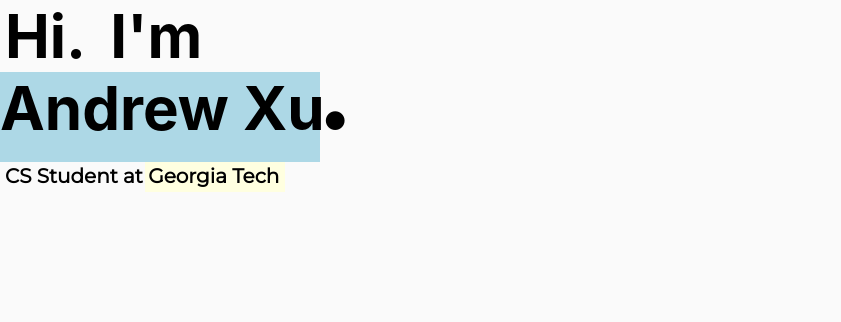
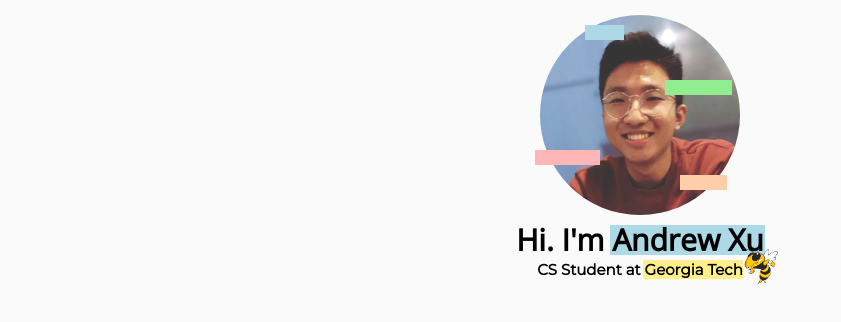
Before and after one commit to andwxu/andwxu.github.io, a React (Create React App) app: page / in a window 1280 px wide. Shown: the top 322 px of the page, without its empty margins (0-841 px from the left). Built offline with nearby package versions, Linux system fonts and the light colour scheme.

Commit message:
changed layout to work for desktop, added profile icon, effects, and georgia tech logo

```diff
--- a/src/App.css
+++ b/src/App.css
@@ -9,41 +9,76 @@ html, body {
 .container {
   min-height: 100vh;
   background: #fafafa;
+  text-align: center;
+}
+
+.container img {
+  border-radius: 50%;
+  width: 200px;
+  margin-top: 15px;
+  filter: brightness(120%);
+}
+
+.container img:hover {
+  filter: brightness(130%);
+}
+
+.profile {
+  width: 240px;
+  margin: 0 auto;
+}
+
+.profile-box {
+  will-change: width, height, left, top;
+  position: absolute;
+}
+
+.introduction {
+  margin: auto;
+  text-align: center;
+  position: relative;
+  background: transparent;
+  display: block;
+}
+
+.highlights img {
+  border-radius: 0;
+  display: inline-block;
+  width: 40px;
+  position: absolute;
+  z-index: 150;
 }
 
 h1 {
-  font-size: 60px;
-  margin: 5px 5px 5px 5px;
+  font-size: 30px;
+  margin: auto;
   display: inline;
+  font-family: 'Open Sans';
+  cursor: default;
 }
 
 h2 {
-  font-size: 60px;
-  margin: 5px 5px 5px 5px;
+  font-size: 30px;
+  margin: auto;
   display: inline;
+  font-family: 'Open Sans';
+  cursor: default;
 }
 
 h3 {
-  position: absolute;
-  margin: 0;
-  font-size: 60px;
-  z-index: 5;
+  font-size: 30px;
+  margin: auto;
+  display: inline;
+  font-family: 'Open Sans';
+  z-index: 100;
+  cursor: default;
 }
 
 h4 {
-  position: absolute;
-  left: 321px;
-  display: inline;
-  font-size: 60px;
+  display: block;
+  font-size: 15px;
   z-index: 100;
+  margin: 0;
+  font-family: 'Montserrat';
+  cursor: default;
 }
-
-h5 {
-  position: absolute;
-  margin-top: 92px;
-  margin-left: 5px;
-  display: block;
-  font-size: 20px;
-  z-index: 100;
-  font-family: 'Montserrat';
-}
--- a/src/App.js
+++ b/src/App.js
@@ -1,12 +1,17 @@
 import React from 'react';
 import './index.css';
 import './App.css';
+import Profile from './Profile';
 import Highlight from  './Highlight';
 import Hi from './Hi';
+import Bubble1 from './Bubble1';
+import Bubble2 from './Bubble2';
+import Bubble3 from './Bubble3';
 
 function App() {
   return (
     <div className='container' id='container'>
+      <Profile />
       <Hi />
       <Highlight />
     </div>
--- /dev/null
+++ b/src/Bubble1.js
@@ -0,0 +1,27 @@
+import React, { useState } from 'react';
+import { useSpring, animated } from 'react-spring';
+
+let loaded = false;
+
+export default function Bubble1() {
+    const [state, toggle] = useState(false);
+
+    const props = useSpring({
+        from: { width: '0px', background: state ? 'lightpink' : 'red', marginLeft: '50px'},
+        to: { width: '200px', background: state ? 'red' : 'lightpink' },
+        delay: loaded ? 0 : 4000,
+    });
+
+    return (
+        <div>
+            <animated.div style={props} onClick={() => {loaded = true;toggle(!state);}}>
+                <div style={style}></div>
+            </animated.div>
+        </div>
+    )
+}
+
+const style = {
+    height: '75px',
+    marginTop: '15px',
+}
--- /dev/null
+++ b/src/Bubble2.js
@@ -0,0 +1,27 @@
+import React, { useState } from 'react';
+import { useSpring, animated } from 'react-spring';
+
+let loaded = false;
+
+export default function Bubble() {
+    const [state, toggle] = useState(false);
+
+    const props = useSpring({
+        from: { width: '0px', background: state ? 'lightgreen' : 'green', marginLeft: '100px' },
+        to: { width: '200px', background: state ? 'green' : 'lightgreen' },
+        delay: loaded ? 0 : 4500,
+    });
+
+    return (
+        <div>
+            <animated.div style={props} onClick={() => {loaded = true;toggle(!state);}}>
+                <div style={style}></div>
+            </animated.div>
+        </div>
+    )
+}
+
+const style = {
+    height: '75px',
+    marginTop: '25px',
+}
--- /dev/null
+++ b/src/Bubble3.js
@@ -0,0 +1,27 @@
+import React, { useState } from 'react';
+import { useSpring, animated } from 'react-spring';
+
+let loaded = false;
+
+export default function Bubble() {
+    const [state, toggle] = useState(false);
+
+    const props = useSpring({
+        from: { width: '0px', background: state ? '#dfbdff' : 'purple', marginLeft: '150px' },
+        to: { width: '200px', background: state ? 'purple' : '#dfbdff' },
+        delay: loaded ? 0 : 5000,
+    });
+
+    return (
+        <div>
+            <animated.div style={props} onClick={() => {loaded = true;toggle(!state);}}>
+                <div style={style}></div>
+            </animated.div>
+        </div>
+    )
+}
+
+const style = {
+    height: '75px',
+    marginTop: '25px',
+}
--- a/src/Hi.js
+++ b/src/Hi.js
@@ -4,41 +4,48 @@ import { useSpring, animated } from 'react-spring';
 export default function Hi() {
     const props = useSpring({
         opacity: 1,
-        from: { opacity: 0 },
+        from: {
+            opacity: 0,
+            position: 'relative',
+        },
         delay: 300,
     });
 
     const props2 = useSpring({
         opacity: 1,
-        from: { opacity: 0 },
+        from: {
+            opacity: 0,
+            position: 'relative',
+        },
         delay: 800,
     });
 
     const props3 = useSpring({
         opacity: 1,
-        from: { opacity: 0 },
+        from: {
+            opacity: 0,
+            zIndex: '100',
+            position: 'relative',
+        },
         delay: 1200,
     });
 
     const props4 = useSpring({
         opacity: 1,
-        from: { opacity: 0 },
+        from: {
+            opacity: 0,
+            zIndex: '100',
+            position: 'relative',
+        },
         delay: 2000,
     });
 
-    const props5 = useSpring({
-        opacity: 1,
-        from: { opacity: 0 },
-        delay: 2500,
-    });
-
     return (
-        <div>
+        <div className='introduction'>
             <animated.h1 style={props}>Hi.</animated.h1>
-            <animated.h2 style={props2}> I'm</animated.h2>
+            <animated.h2 style={props2}> I'm </animated.h2>
             <animated.h3 style={props3}>Andrew Xu</animated.h3>
-            <animated.h4 style={props4}>•</animated.h4>
-            <animated.h5 style={props5}>CS Student at Georgia Tech</animated.h5>
+            <animated.h4 style={props4}>CS Student at Georgia Tech</animated.h4>
         </div>
     )
 }
--- a/src/Highlight.js
+++ b/src/Highlight.js
@@ -1,47 +1,83 @@
 import React from 'react';
 import { useSpring, animated } from 'react-spring';
+import buzz from './buzz.png';
+
+let loaded = false;
 
 export default function Highlight() {
     const props = useSpring({
-        from: { width: '0px', background: 'lightblue' },
-        to: { width: '320px' },
+        from: {
+            width: '0px',
+            background: 'lightblue',
+            marginLeft: '120px',
+            position: 'relative',
+            zIndex: '50',
+        },
+        to: { width: '155px' },
         delay: 1500,
     });
 
     const props2 = useSpring({
-        from: { width: '0px', background: 'lightyellow', marginLeft: '145px'},
-        to: { width: '140px' },
-        delay: 3000,
+        from: {
+            width: '0px',
+            background: '#ffef8a',
+            marginLeft: '153px',
+            marginTop: '5px',
+            position: 'relative',
+            zIndex: '50',
+        },
+        to: { width: '100px' },
+        delay: 2500,
+    });
+
+    const buzzSpring = useSpring({
+        from: {
+            opacity: 0,
+            top: '-20px',
+            right: '-40px',
+        },
+        to: {
+            opacity: 1,
+            top: '5px',
+            right: '10px',
+        },
+        delay: 2900,
     });
 
     return (
-        <div style={wrapper}>
+        <div className='highlights' style={wrapper}>
+            <div style={wrapper2}>
                 <animated.div style={props}>
                     <div style={style}></div>
                 </animated.div>
                 <animated.div style={props2}>
                     <div style={style2}></div>
                 </animated.div>
+                <animated.img style={buzzSpring} src={buzz}></animated.img>
+            </div>
         </div>
     )
 }
 
 const style = {
-    height: '90px',
-    textAlign: 'center',
-    verticalAlign: 'middle',
+    height: '30px',
 }
 
 const style2 = {
-    height: '30px',
-    textAlign: 'center',
-    verticalAlign: 'middle',
+    height: '19px',
 }
 
 const wrapper = {
-    height: '90px',
+    position: 'relative',
+    margin: '0 auto',
     textAlign: 'center',
-    verticalAlign: 'middle',
-    lineHeight: '90px',
-    display: 'inline',
+    width: '100%',
 }
+
+const wrapper2 = {
+    position: 'relative',
+    margin: '0 auto',
+    width: '300px',
+    height: '55px',
+    top: '-54px',
+}
--- /dev/null
+++ b/src/Profile.js
@@ -0,0 +1,77 @@
+import React from 'react'
+import andrew from './andrew.jpg'
+import { useSpring, animated } from 'react-spring';
+
+export default function Profile() {
+    const props = useSpring({
+        opacity: 1,
+        from: { opacity: 0 },
+        delay: 200,
+    });
+
+    const propsDiv = useSpring({
+        config: { friction: 40 },
+        from: { zIndex: '100', top: '25px', marginLeft: '25px', width: '0px', height: '15px', background: 'lightblue' },
+        to: async next => {
+          while (1) {
+            await next({ marginLeft: '25px', width: '70px' })
+            await next({ marginLeft: '115px', width: '0px' })
+            await next({ marginLeft: '25px', opacity: 0 })
+            await next({ opacity: 1 })
+          }
+        },
+        delay: 3500,
+    });
+
+    const propsDiv2 = useSpring({
+        config: { friction: 30 },
+        from: { zIndex: '100', top: '150px', marginLeft: '10px', width: '0px', height: '15px', background: '#ffb6b6', },
+        to: async next => {
+          while (1) {
+            await next({ marginLeft: '10px', width: '70px' })
+            await next({ marginLeft: '80px', width: '0px' })
+            await next({ marginLeft: '10px', opacity: 0 })
+            await next({ opacity: 1 })
+          }
+        },
+        delay: 4000,
+    });
+
+    const propsDiv3 = useSpring({
+        config: { friction: 35 },
+        from: { zIndex: '100', top: '80px', marginLeft: '145px', width: '0px', height: '15px', background: 'lightgreen' },
+        to: async next => {
+          while (1) {
+            await next({ marginLeft: '145px', width: '70px' })
+            await next({ marginLeft: '235px', width: '0px' })
+            await next({ marginLeft: '145px', opacity: 0 })
+            await next({ opacity: 1 })
+          }
+        },
+        delay: 4400,
+    });
+
+    const propsDiv4 = useSpring({
+        config: { friction: 43 },
+        from: { zIndex: '100', top: '175px', marginLeft: '160px', width: '0px', height: '15px', background: '#feceab' },
+        to: async next => {
+          while (1) {
+            await next({ marginLeft: '160px', width: '70px' })
+            await next({ marginLeft: '230px', width: '0px' })
+            await next({ marginLeft: '160px', opacity: 0 })
+            await next({ opacity: 1 })
+          }
+        },
+        delay: 4700,
+    });
+
+    return (
+        <div className='profile'>
+            <animated.div className='profile-box' style={propsDiv} />
+            <animated.div className='profile-box' style={propsDiv2} />
+            <animated.div className='profile-box' style={propsDiv3} />
+            <animated.div className='profile-box' style={propsDiv4} />
+            <animated.img style={props} src={andrew} />
+        </div>
+    )
+}
--- a/src/index.css
+++ b/src/index.css
@@ -1,4 +1,5 @@
 @import url('https://fonts.googleapis.com/css?family=Montserrat');
+@import url('https://fonts.googleapis.com/css?family=Open+Sans');
 
 body {
   margin: 0;
```
Also changed, not shown: src/Bubble.js (deleted), src/andrew.jpg (added), src/buzz.png (added). Lines whose indentation alone changed are shown as unchanged.
